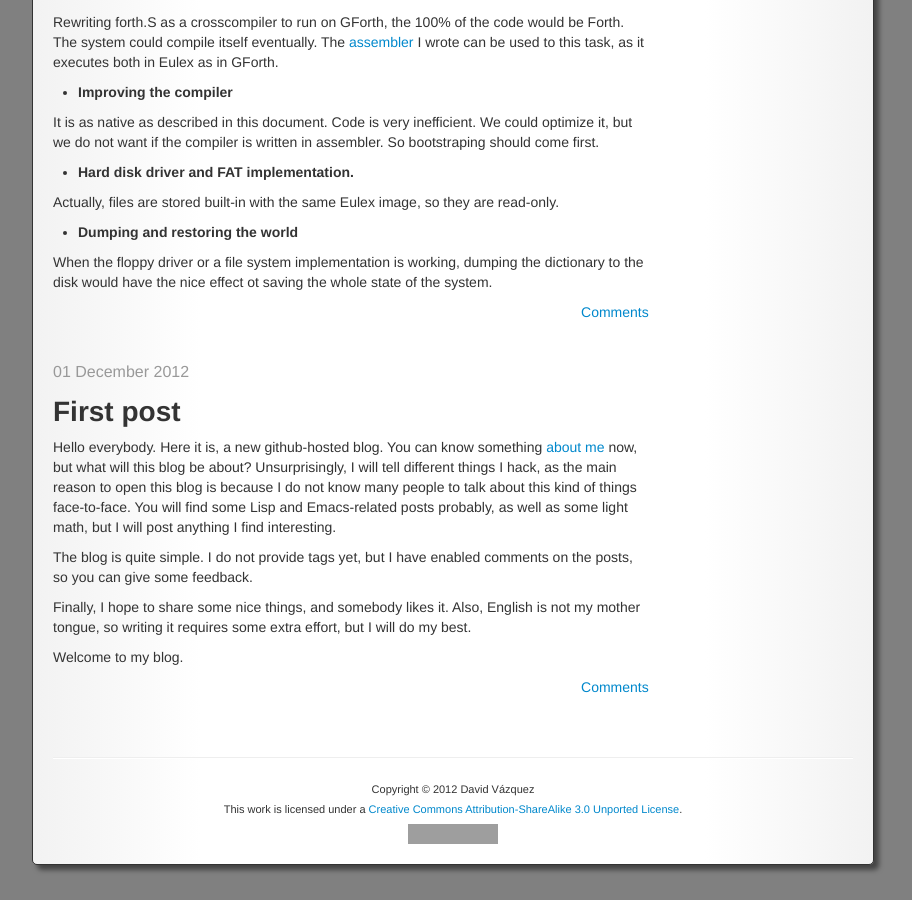
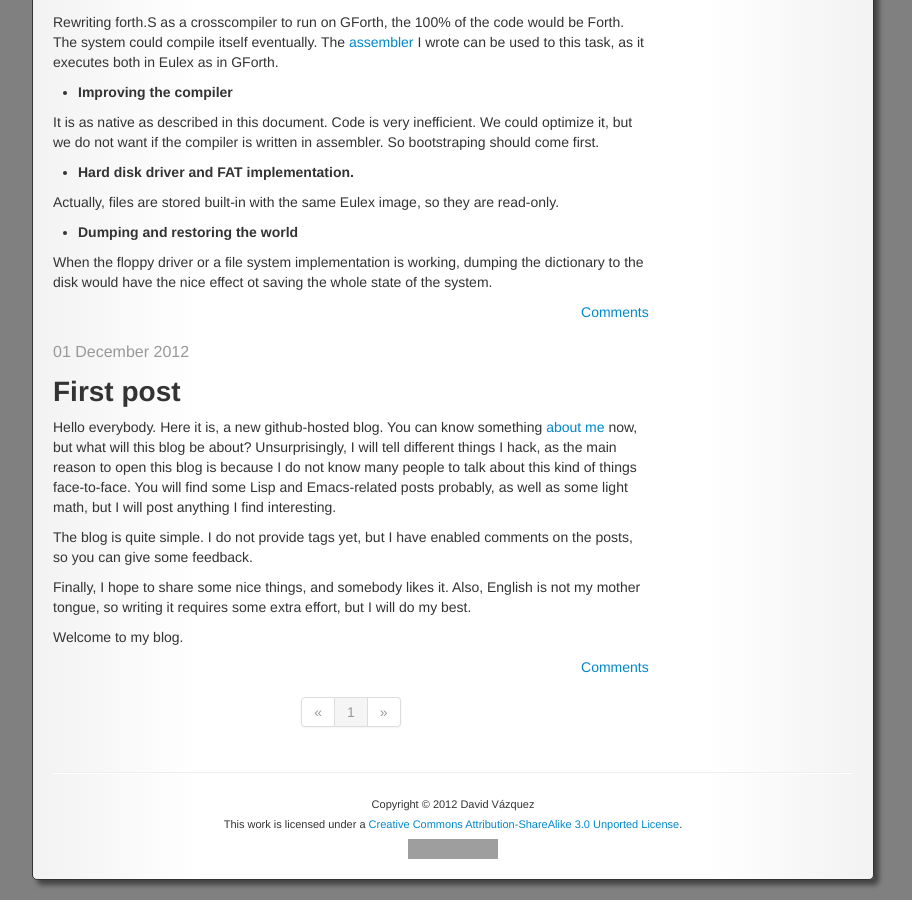
Before and after one commit to davazp/davazp.github.io, a Jekyll site: the page built from index.html, in a window 1280 px wide and 900 px high, scrolled down 2794 px. Shown: the whole window, without its empty margins (187-1099 px from the left). Built offline with Jekyll 4.4.1, drawn with Linux system fonts in a browser that asks for light colours; nearby versions of some CDN libraries; the list of posts is cut into pages by our own code; comment, search, counter and statistics services are not loaded; grey boxes are pictures that could not be loaded.

Commit message:
Pagination

```diff
--- a/_config.yml
+++ b/_config.yml
@@ -1,6 +1,6 @@
 # Jekyll config
+title: David Vázquez
+disqus: davazp
+paginate: 4
 exclude: ["generate.el", "org"]
 auto: true
-
-title: David Vázquez
-disqus: davazp
--- a/index.html
+++ b/index.html
@@ -2,7 +2,7 @@
 layout: default
 ---
 
-{% for post in site.posts limit:4 %}
+{% for post in paginator.posts %}
 
 <span class="datepost muted">{{ post.date | date: "%d %B %Y"}}</span>
 <h2>{{ post.title }}</h2>
@@ -23,6 +23,35 @@ layout: default
   <a class="pull-right" href="{{ post.url }}#disqus_thread">Comments</a>
 </div>
 
-<br>
+{% endfor %}
 
-{% endfor %}
+
+<div class="pagination pagination-centered">
+
+  <ul>
+    <!-- Prev button -->
+    {% if paginator.previous_page %}
+      {% if paginator.previous_page == 1 %}
+      <li><a href="/">&laquo;</a></li>
+      {% else %}
+      <li><a href="/page{{paginator.previous_page}}">&laquo;</a></li>
+      {% endif %}
+    {% else %}
+      <li class="disabled"><a href="#">&laquo;</a><li>
+    {% endif %}
+
+    <!-- Page numbers -->
+    <li {% if paginator.page == 1 %}class="active"{% endif %}><a href="/">1</a></li>
+    {% for count in (2..paginator.total_pages) %}
+    <li {% if count == paginator.page %}class="active"{% endif %}><a href="/page{{count}}">{{count}}</a></li>
+    {% endfor %}
+
+    <!-- Next button -->
+    {% if paginator.next_page %}
+    <li><a href="/page{{paginator.next_page}}">&raquo;</a></li>
+    {% else %}
+    <li class="disabled"><a href="#">&raquo;</a></li>
+    {% endif %}
+
+  </ul>
+</div>
```
